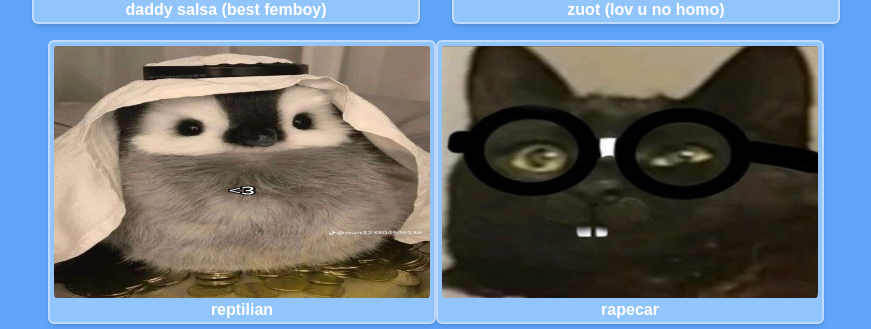
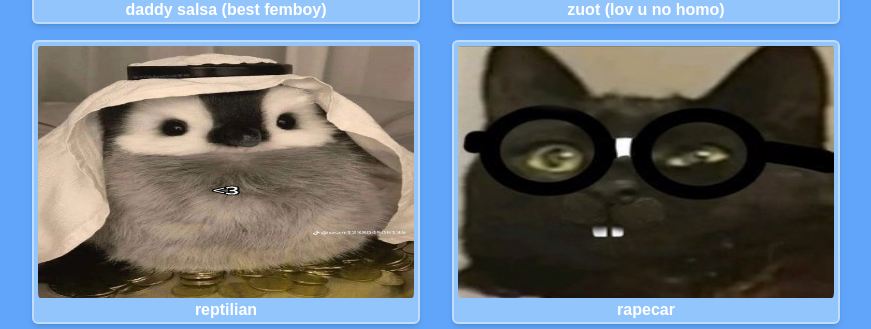
Before and after one commit to calciumista/shiny-parakeet, a SvelteKit app: page /main/more in a window 1280 px wide. Shown: the part 568-897 px from the top of the page, without its empty margins (204-1075 px from the left). Built offline with nearby package versions, Linux system fonts and the light colour scheme; a web font is replaced by a local one.

Commit message:
kfkosdko

```diff
--- a/src/routes/main/more/+page.svelte
+++ b/src/routes/main/more/+page.svelte
@@ -47,6 +47,7 @@
           <img src="/reptile.jpg" class="px-1 pt-1 rounded-md w-96 h-64" alt="zumo my beloved" />
           <p class="font-bold px-2">reptilian</p>
         </div>
+        <div class="p-4" />
         <div class="flex-col blue-border">
           <img src="/razrcar.jpg" class="px-1 pt-1 rounded-md w-96 h-64" alt="zumo my beloved" />
           <p class="font-bold px-2">rapecar</p>
```
